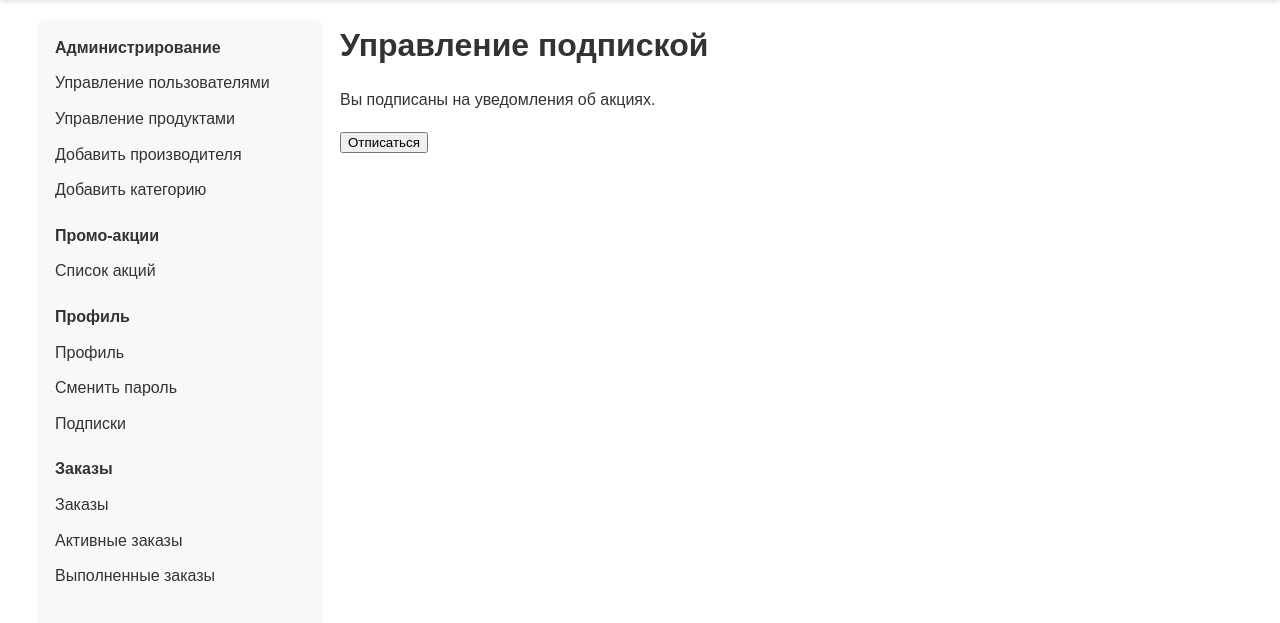
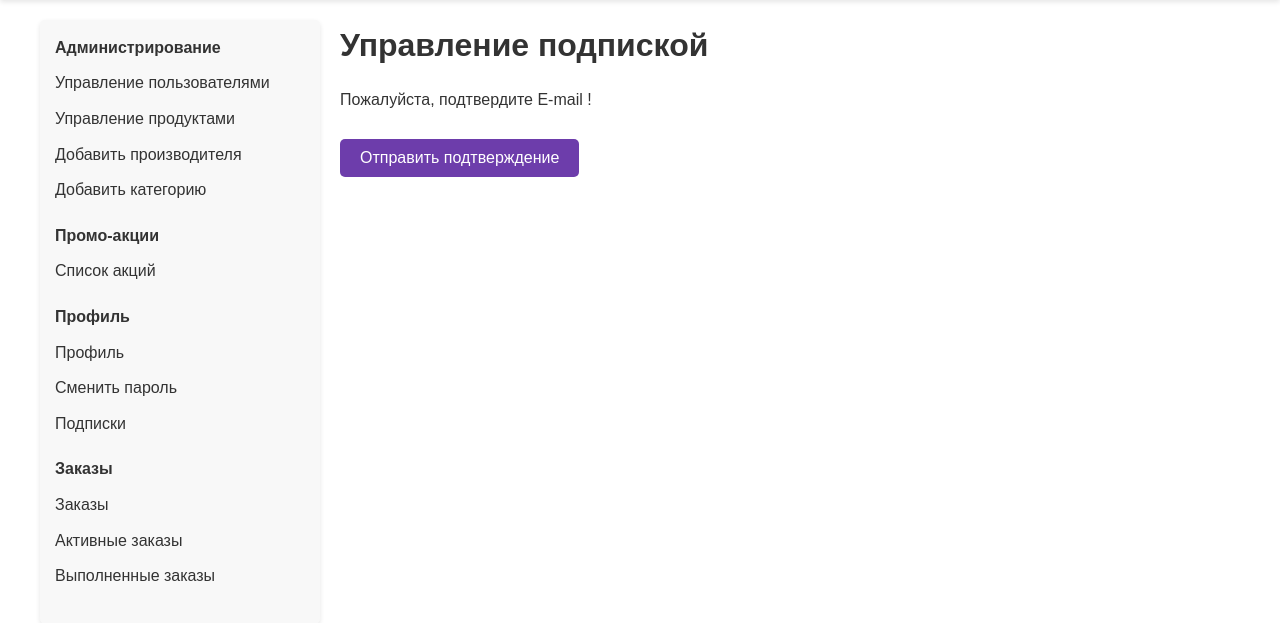
Before and after one commit to JolyCougar/Shop_django, a Django app: page /account/subscription/ in a window 1280 px wide. Shown: the part 128-751 px from the top of the page. Run offline with Django 5.2, Linux system fonts and the light colour scheme; the visitor is signed in with stand-in values (Sample User, id 1); data comes from the database, SQL or seed files in the repository; data that the repository does not hold is empty; parts of the project's set-up code (start-up, migrations or seed data) failed here and were passed over.

Commit message:
add: resend verification email view and add status in profile

```diff
--- a/account/templates/account/subscription.html
+++ b/account/templates/account/subscription.html
@@ -10,6 +10,7 @@
 
 {% block content %}
     <h1>Управление подпиской</h1>
+    {% if user.email_verified %}
         <p>Вы {{ subscription.is_subscribed|yesno:"подписаны,не подписаны" }} на уведомления об акциях.</p>
 
         <form method="post">
@@ -22,5 +23,14 @@
                 {% endif %}
             </button>
         </form>
+    {% else %}
+        <p> Пожалуйста, подтвердите E-mail !</p>
+        <form method="post" action="{% url 'account:resend_email_confirmation' %}" style="display:inline;">
+            {% csrf_token %}
+            <button type="submit" class="btn-resend-confirmation">Отправить подтверждение</button>
+        </form>
+
+    {% endif %}
+
 
 {% endblock %}
--- a/account/urls.py
+++ b/account/urls.py
@@ -2,7 +2,7 @@ from django.urls import path
 from .views import (RegisterView, CustomLoginView, CustomLogoutView,
                     ProfileView, CustomPasswordChangeView, ChangeProfileInfoView,
                     ClearAvatarView, ManageUsersView, VerifyEmailView,
-                    PasswordRecoveryView, ManageSubscriptionView)
+                    PasswordRecoveryView, ManageSubscriptionView, ResendEmailConfirmationView)
 
 app_name = 'account'
 
@@ -17,6 +17,7 @@ urlpatterns = [
     path('profile/manage-users/', ManageUsersView.as_view(), name='manage_users'),
     path('verify-email/<uuid:token>/', VerifyEmailView.as_view(), name='verify_email'),
     path('password-recovery/', PasswordRecoveryView.as_view(), name='password_recovery'),
-path('subscription/', ManageSubscriptionView.as_view(), name='manage_subscription'),
+    path('subscription/', ManageSubscriptionView.as_view(), name='manage_subscription'),
+    path('resend-email-confirmation/', ResendEmailConfirmationView.as_view(), name='resend_email_confirmation'),
 
 ]
--- a/account/views.py
+++ b/account/views.py
@@ -222,3 +222,12 @@
         subscription.is_subscribed = not subscription.is_subscribed
         subscription.save()
         return redirect('account:manage_subscription')
+
+
+class ResendEmailConfirmationView(LoginRequiredMixin, View):
+    def post(self, request, *args, **kwargs):
+        user = request.user
+        if not user.email_verified:
+            EmailService.send_verification_email(request, user)
+            messages.success(request, "Письмо с подтверждением отправлено повторно.")
+        return redirect('account:profile')
--- a/static/css/styles.css
+++ b/static/css/styles.css
@@ -1286,6 +1286,22 @@ button:focus {
     background: var(--hover-color);
 }
 
+.btn-resend-confirmation {
+    margin-top: 10px;
+    padding: 10px 20px;
+    background: var(--primary-color);
+    color: #fff;
+    border: none;
+    border-radius: 5px;
+    font-size: 16px;
+    cursor: pointer;
+    transition: background-color 0.3s;
+}
+
+.btn-resend-confirmation:hover {
+    background: var(--hover-color);
+}
+
 /* Скрытие стандартного input */
 #avatarUpload {
     display: none;
```
Also changed, not shown: account/templates/account/profile.html (+12 -2 lines). Lines whose indentation alone changed are shown as unchanged.
